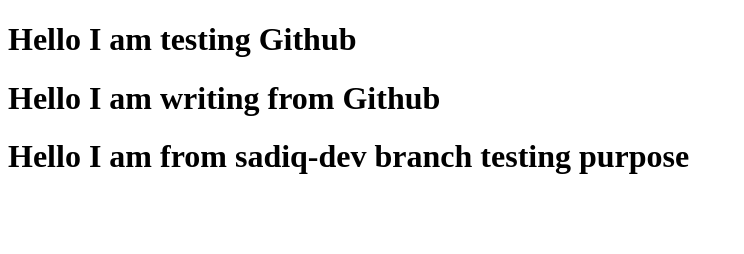
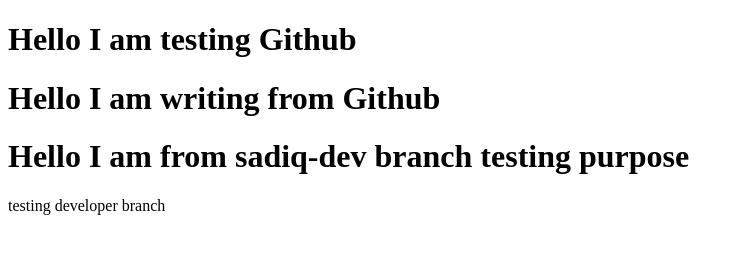
Before and after one commit to SadiqurRahman057/Very-First-website, a plain HTML site: page index.html in a window 1280 px wide. Shown: the whole page, without its empty margins (0-744 px from the left). Drawn offline with Linux system fonts and the light colour scheme.

Commit message:
p-tag added

```diff
--- a/index.html
+++ b/index.html
@@ -10,6 +10,7 @@
     <h1>Hello I am testing Github</h1>
     <h1>Hello I am writing from Github</h1>
     <h1>Hello I am from sadiq-dev branch testing purpose</h1>
+    <p>testing developer branch</p>
 
 </body>
 </html>
```
